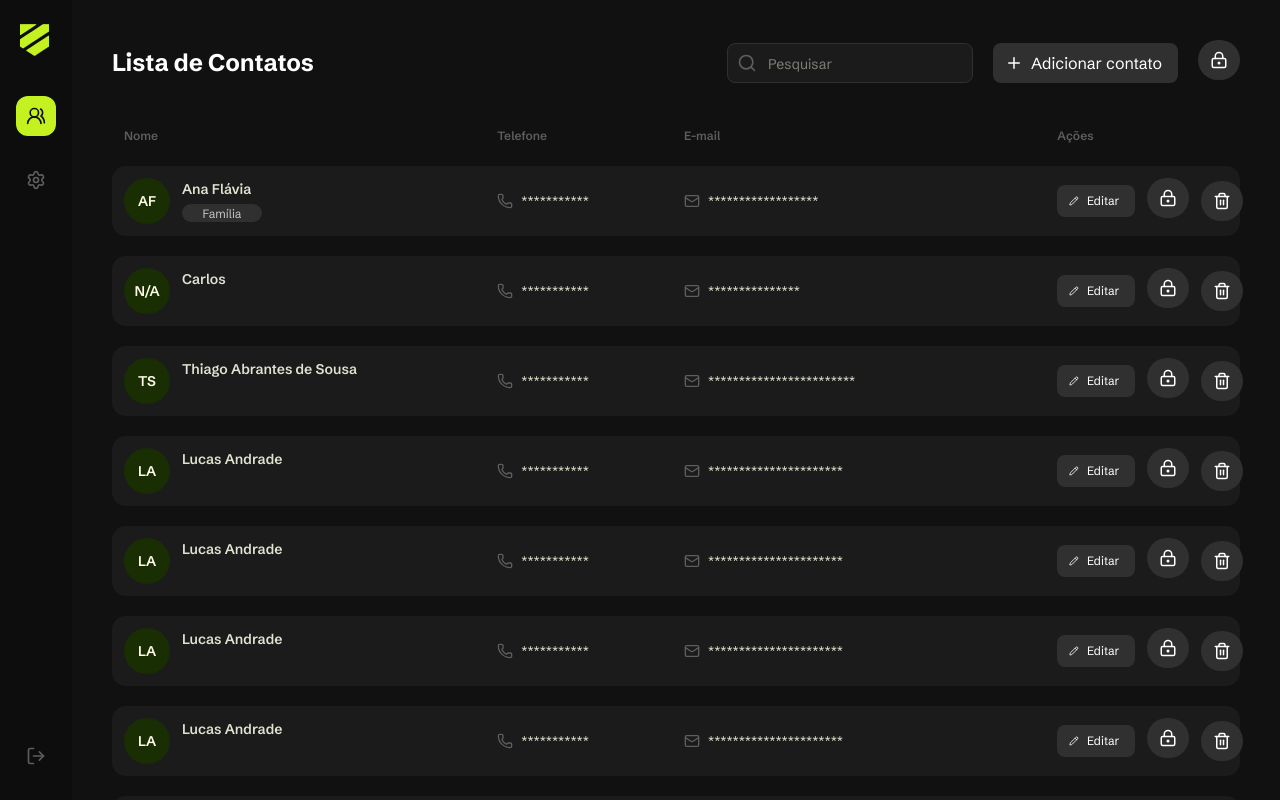
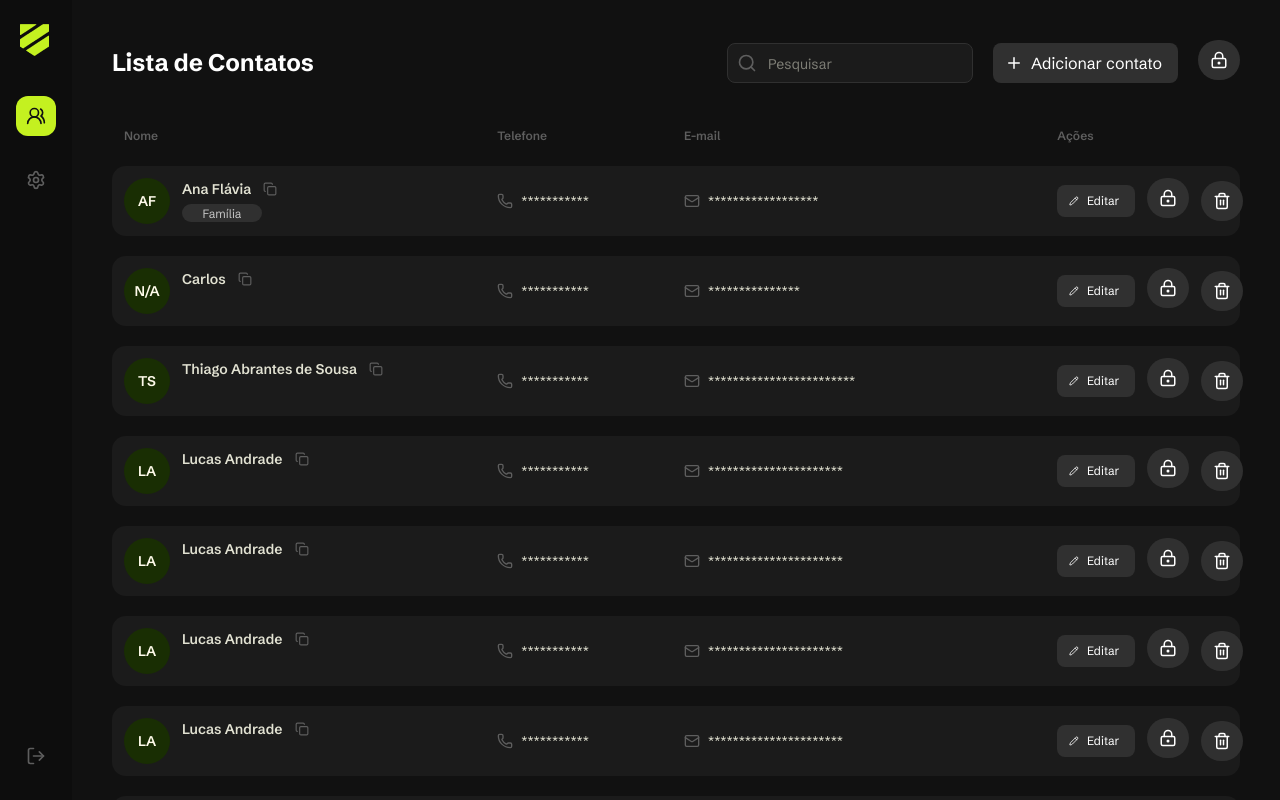
Before and after one commit to ryanoliveir/contacts-manager-web, a React (Vite) app: page /home in a window 1280 px wide. Built offline with nearby package versions, Linux system fonts and the light colour scheme; the HTML template or start-up script is replaced by a standard one.

Commit message:
feat: add copy button on contact item

```diff
--- a/package.json
+++ b/package.json
@@ -16,7 +16,7 @@
     "clsx": "^2.1.1",
     "lucide": "^1.24.0",
     "lucide-react": "^1.24.0",
-    "motion": "^12.42.2",
+    "motion": "^12.43.0",
     "react": "^19.2.7",
     "react-dom": "^19.2.7",
     "react-hook-form": "^7.81.0",
--- a/src/components/ContactCard/index.tsx
+++ b/src/components/ContactCard/index.tsx
@@ -3,6 +3,8 @@ import { getInitials, formatPhone } from "../../utils";
 import LockToggle from "../LockToogle";
 import { useContactStore } from "../../store/contacts";
 import { useState } from "react";
+
+import CopyButton from "../CopyButton";
 
 interface ContacCardProps {
   id: string;
@@ -22,6 +24,7 @@ function ContactCard({
   onDelete,
 }: ContacCardProps) {
   const [isIndividuallyOpen, setIsIndividuallyOpen] = useState(false);
+
   const { isUnlocked } = useContactStore();
 
   const showInfo = isUnlocked || isIndividuallyOpen;
@@ -37,9 +40,12 @@ function ContactCard({
           {getInitials(name)}
         </div>
         <div className="flex flex-col gap-1">
-          <p className="text-content-body text-label-medium font-semibold">
-            {name}
-          </p>
+          <div className="flex  gap-3">
+            <p className="text-content-body text-label-medium font-semibold">
+              {name}
+            </p>
+            <CopyButton text={name} />
+          </div>
           {tag && (
             <div className="bg-background-tertiary rounded-2xl px-10 text-content-heading text-small w-17 h-4.5 flex justify-center">
               {tag}
@@ -50,11 +56,15 @@ function ContactCard({
       <div className="flex gap-2 md:gap-2 text-label-medium text-content-body flex-row md:col-span-1 items-center">
         <Phone size={16} className="text-contenct-muted" />
         <span>{showInfo ? formatPhone(phone) : "*".repeat(phone.length)}</span>
+        {isUnlocked && <CopyButton text={email} />}
       </div>
 
       <div className="flex gap-2 md:gap-2 text-label-medium text-content-body flex-row md:col-span-2 items-center">
         <Mail size={16} className="text-contenct-muted " />
-        <span>{showInfo ? email : "*".repeat(email.length)}</span>
+        <span className="cursor-pointer">
+          {showInfo ? email : "*".repeat(email.length)}
+        </span>
+        {isUnlocked && <CopyButton text={email} />}
       </div>
       <div className="flex items-center gap-3 justify-end md:justify-start md:col-span-1">
         <button className="flex gap-2 w-19.5 h-8 text-small items-center py-2 p-3 pr-4 rounded-lg bg-background-tertiary text-white">
--- /dev/null
+++ b/src/components/CopyButton/index.tsx
@@ -0,0 +1,46 @@
+import { Check, Copy } from "lucide-react";
+import { AnimatePresence, motion } from "motion/react";
+import { useState } from "react";
+
+interface CopyButtonProps {
+  text: string;
+}
+
+function CopyButton({ text }: CopyButtonProps) {
+  const [copied, setCopied] = useState(false);
+  function handleCopy() {
+    navigator.clipboard.writeText(text);
+    setCopied(true);
+    setTimeout(() => setCopied(false), 1500);
+  }
+
+  return (
+    <button onClick={handleCopy} className="">
+      <AnimatePresence mode="wait">
+        {copied ? (
+          <motion.span
+            key="check"
+            initial={{ scale: 0, opacity: 0 }}
+            animate={{ scale: 1, opacity: 1 }}
+            exit={{ scale: 0, opacity: 0 }}
+            transition={{ duration: 0.15 }}
+          >
+            <Check size={14} className="cursor-pointer text-accent-brand" />
+          </motion.span>
+        ) : (
+          <motion.span
+            key="copy"
+            initial={{ scale: 0, opacity: 0 }}
+            animate={{ scale: 1, opacity: 1 }}
+            exit={{ scale: 0, opacity: 0 }}
+            transition={{ duration: 0.15 }}
+          >
+            <Copy size={14} className="cursor-pointer text-contenct-muted" />
+          </motion.span>
+        )}
+      </AnimatePresence>
+    </button>
+  );
+}
+
+export default CopyButton;
```
Also changed, not shown: 1 other file (tests, documents, lock files or other folders).
